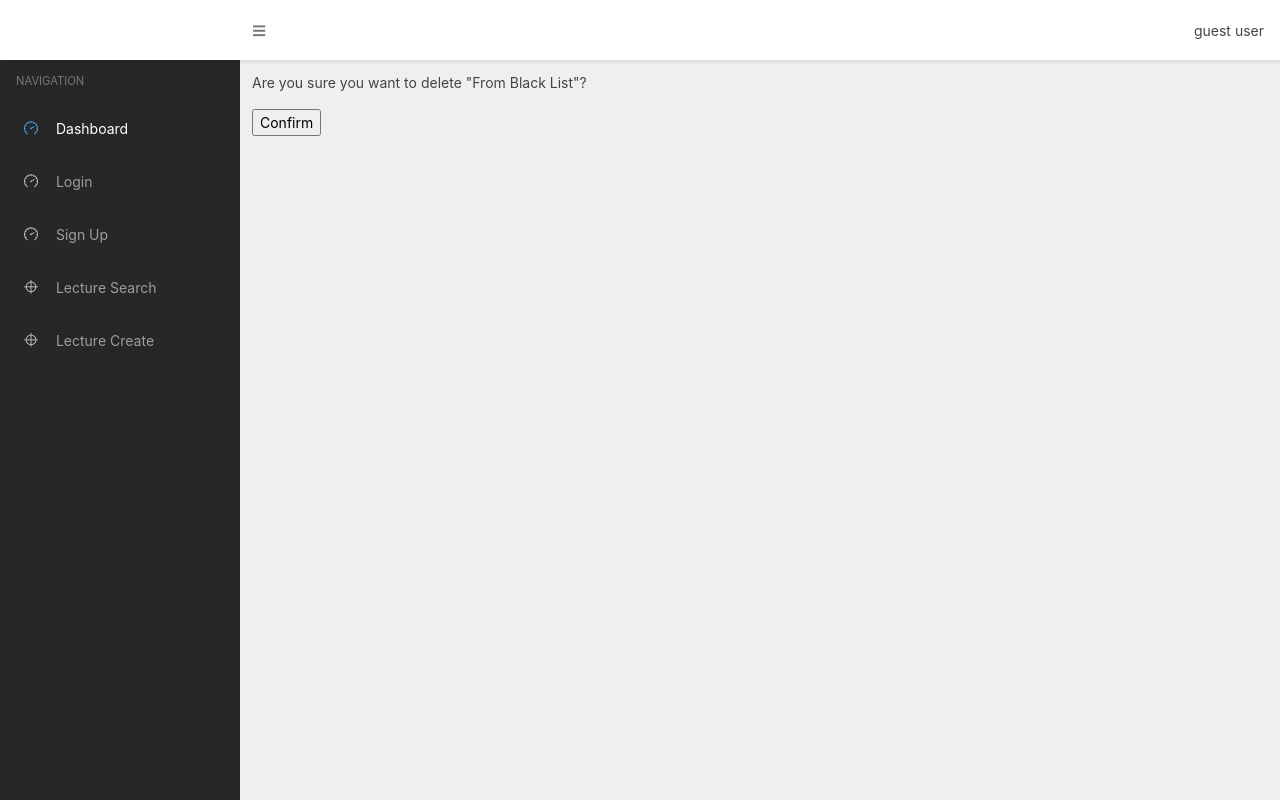
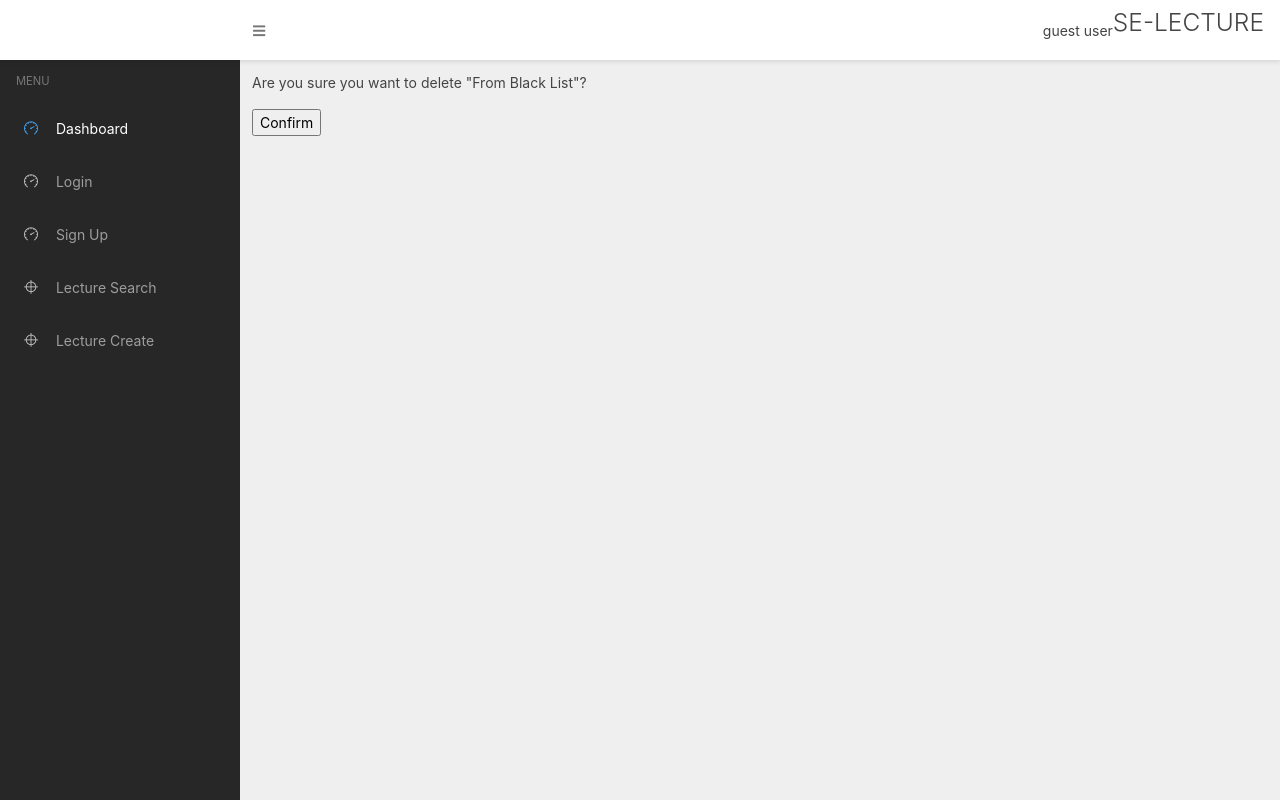
Before and after one commit to Keijun-KUMAGAI/se-lecture_ver2.3, a Django app: template review/templates/review/review_delete.html in a window 1280 px wide. Run offline with Django 3.2, Linux system fonts and the light colour scheme; the template is opened without the code that fills it: values that come from a table or form of the project are taken from there, others are empty; data comes from the database, SQL or seed files in the repository; parts of the project's set-up code (start-up, migrations or seed data) failed here and were passed over; some libraries are stand-ins or nearby versions.

Commit message:
change the small text

```diff
--- a/templates/base.html
+++ b/templates/base.html
@@ -75,13 +75,15 @@
                     </a>
                 </div> -->
             </li>
+            <h3>SE-LECTURE</h3>
+            </li>
         </ul>
     </nav>
     <div class="main-container">
       <div class="sidebar">
         <nav class="sidebar-nav">
           <ul class="nav">
-            <li class="nav-title">Navigation</li>
+            <li class="nav-title">Menu</li>
 
             <li class="nav-item">
               <a href="{%url 'timetable:detail'%}" class="nav-link active">
```
